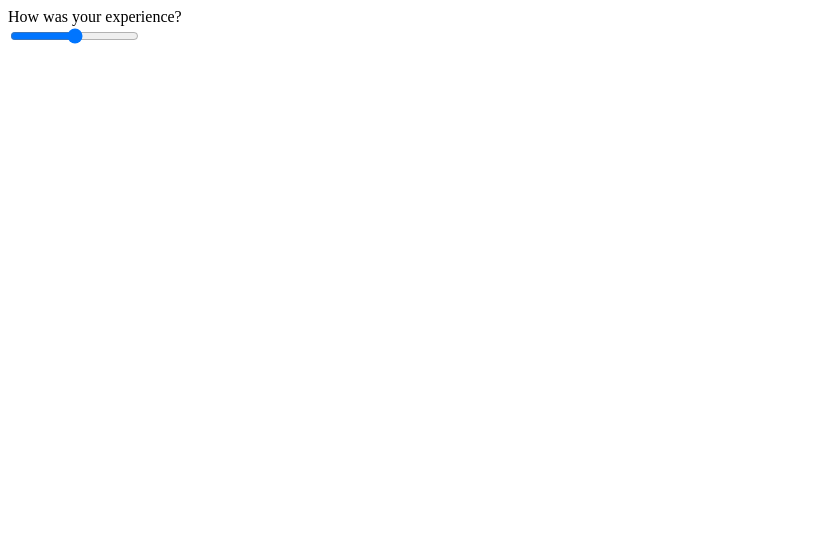
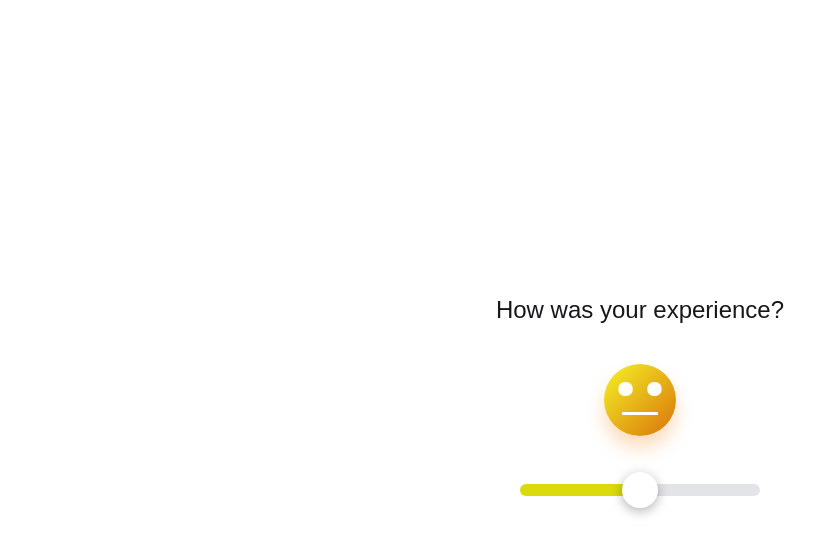
Before and after one commit to alkhalidsardar/Dynamic-Emoji, a plain HTML site: page index.html in a window 1280 px wide. Shown: the whole page, without its empty margins (0-839 px from the left). Drawn offline with Linux system fonts and the light colour scheme.

Commit message:
Add files via upload

```diff
--- a/index.html
+++ b/index.html
@@ -1,3 +1,13 @@
+<!DOCTYPE html>
+<html lang="en">
+<head>
+    <meta charset="UTF-8">
+    <meta http-equiv="X-UA-Compatible" content="IE=edge">
+    <meta name="viewport" content="width=device-width, initial-scale=1.0">
+    <title>Document</title>
+    <link rel="stylesheet" href="style.css">
+</head>
+<body>
     <form class="fr" action="">
         <label class="fr__label" for="face-rating">How was your experience?</label>
         <div class="fr__face" role="img" aria-label="Straight face">
@@ -8,3 +18,71 @@
         </div>
         <input class="fr__input" id="face-rating" type="range" value="2.5" min="0" max="5" step="0.1">
     </form>
+
+    <script>window.addEventListener("DOMContentLoaded",() => {
+        const fr = new FaceRating("#face-rating");
+    });
+
+    class FaceRating {
+        constructor(qs) {
+            this.input = document.querySelector(qs);
+            this.input?.addEventListener("input",this.update.bind(this));
+            this.face = this.input?.previousElementSibling;
+            this.update();
+        }
+        update(e) {
+            let value = this.input.defaultValue;
+
+            // when manually set
+            if (e) value = e.target?.value;
+            // when initiated
+            else this.input.value = value;
+
+            const min = this.input.min || 0;
+            const max = this.input.max || 100;
+            const percentRaw = (value - min) / (max - min) * 100;
+            const percent = +percentRaw.toFixed(2);
+
+            this.input?.style.setProperty("--percent",`${percent}%`);
+
+            // face and range fill colors
+            const maxHue = 120;
+            const hueExtend = 30;
+            const hue = Math.round(maxHue * percent / 100);
+
+            let hue2 = hue - hueExtend;
+            if (hue2 < 0) hue2 += 360;
+
+            const hues = [hue,hue2];
+            hues.forEach((h,i) => {
+                this.face?.style.setProperty(`--face-hue${i + 1}`,h);
+            });
+
+            this.input?.style.setProperty("--input-hue",hue);
+
+            // emotions
+            const duration = 1;
+            const delay = -(duration * 0.99) * percent / 100;
+            const parts = ["right","left","mouth-lower","mouth-upper"];
+
+            parts.forEach(p => {
+                const el = this.face?.querySelector(`[data-${p}]`);
+                el?.style.setProperty(`--delay-${p}`,`${delay}s`);
+            });
+
+            // aria label
+            const faces = [
+                "Sad face",
+                "Slightly sad face",
+                "Straight face",
+                "Slightly happy face",
+                "Happy face"
+            ];
+            let faceIndex = Math.floor(faces.length * percent / 100);
+            if (faceIndex === faces.length) --faceIndex;
+
+            this.face?.setAttribute("aria-label",faces[faceIndex]);
+        }
+    }</script>
+</body>
+</html>
```
Also changed, not shown: style.css (line endings or trailing spaces). Lines whose indentation alone changed are shown as unchanged.
